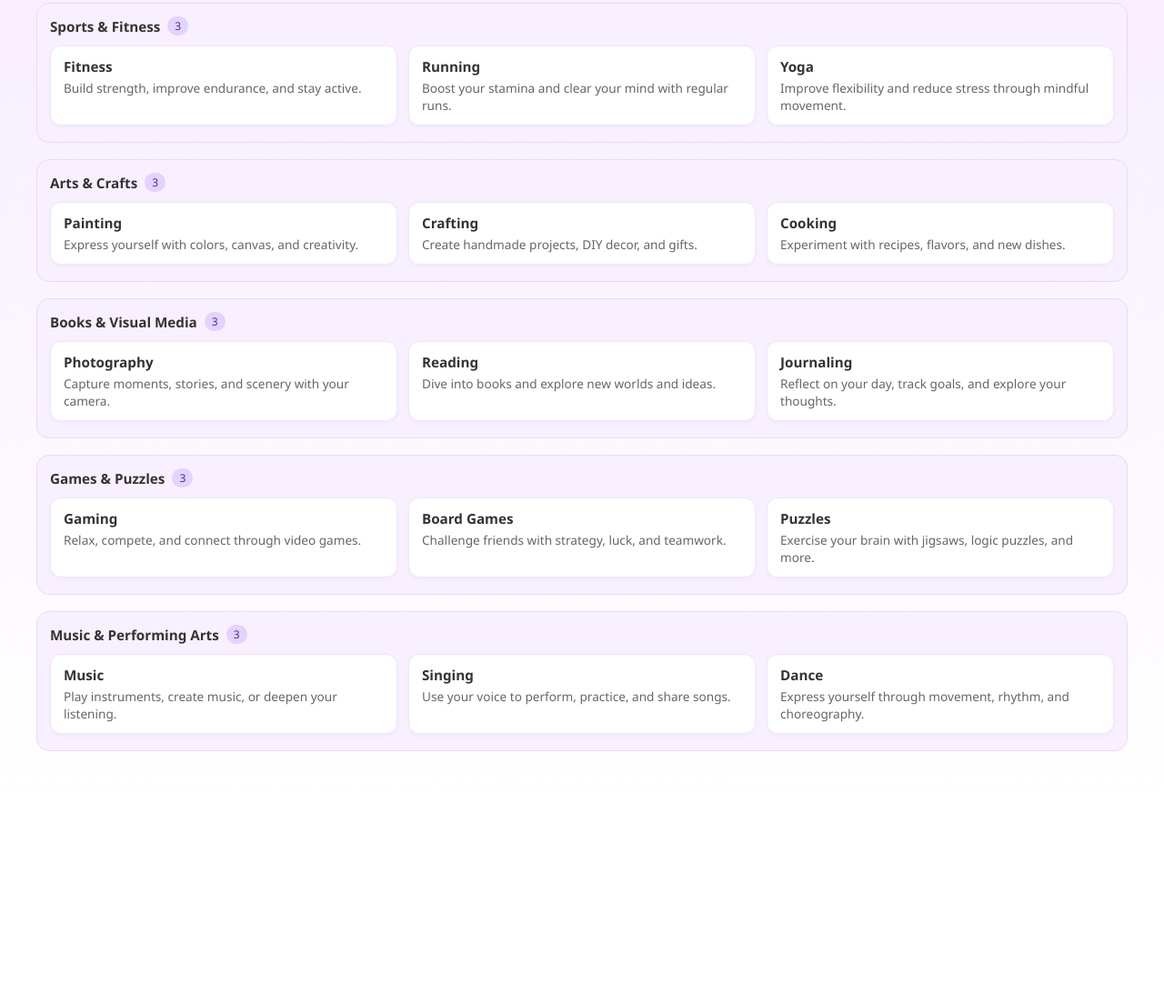
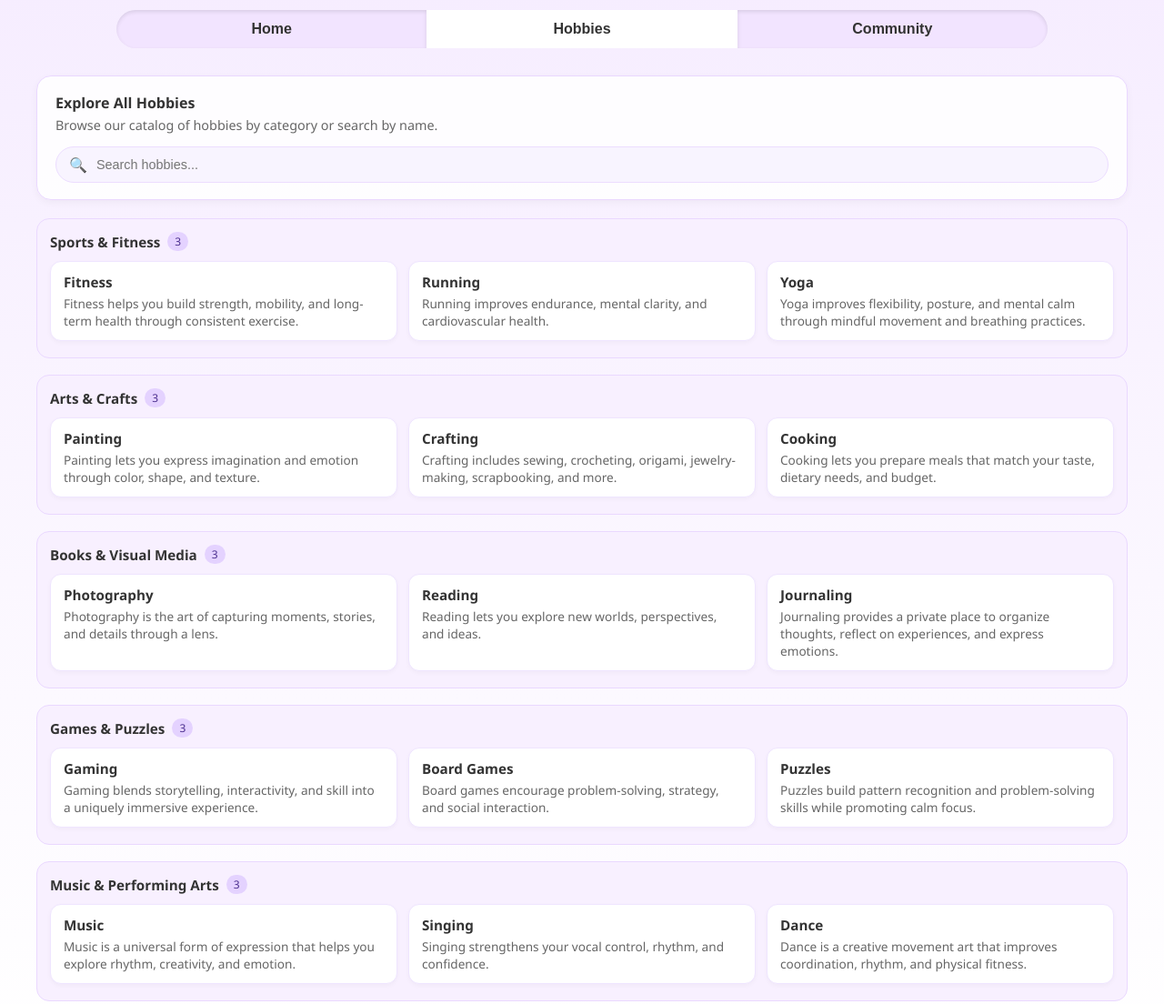
Before and after one commit to Zap-u/web_dev_project, a website: page hobbies.html in a window 1280 px wide. Shown: the part 273-1377 px from the top of the page at 91% size. Before the commit the page ends 1159 px from the top, so only its background shows below. Drawn offline with Linux system fonts and the light colour scheme.

Commit message:
Update hobbies.html

```diff
--- a/hobbies.html
+++ b/hobbies.html
@@ -5,202 +5,22 @@
     <meta name="viewport" content="width=device-width, initial-scale=1.0" />
     <title>HobbyBC – Hobbies</title>
     <link rel="stylesheet" href="hobbies.css" />
+    <script type="module">
+      import { loadLayout } from "./main.js";
+      import { loadHobbiesPage } from "./hobbies.js";
+
+      loadLayout("hobbies");
+      loadHobbiesPage();
+    </script>
   </head>
   <body>
-    <header>
-      <h1>HobbyBC</h1>
-      <p>Discover your next passion</p>
-    </header>
-
-    <nav>
-      <button onclick="location.href='index.html'">Home</button>
-      <button class="active" onclick="location.href='hobbies.html'">
-        Hobbies
-      </button>
-      <button onclick="location.href='community.html'">Community</button>
-    </nav>
+    <!-- Filled by main.js -->
+    <header id="header"></header>
+    <nav id="nav"></nav>
 
     <main class="page">
-      <section class="category-section">
-        <div class="category-header">
-          <div class="category-title">
-            <h3>Sports &amp; Fitness</h3>
-            <span class="badge">3</span>
-          </div>
-        </div>
-        <div class="cards-grid">
-          <article
-            class="hobby-card"
-            onclick="location.href='hobby.html?name=Fitness'"
-            style="cursor: pointer"
-          >
-            <h4>Fitness</h4>
-            <p>Build strength, improve endurance, and stay active.</p>
-          </article>
-
-          <article
-            class="hobby-card"
-            onclick="location.href='hobby.html?name=Running'"
-            style="cursor: pointer"
-          >
-            <h4>Running</h4>
-            <p>Boost your stamina and clear your mind with regular runs.</p>
-          </article>
-          <article
-            class="hobby-card"
-            onclick="location.href='hobby.html?name=Yoga'"
-            style="cursor: pointer"
-          >
-            <h4>Yoga</h4>
-            <p>
-              Improve flexibility and reduce stress through mindful movement.
-            </p>
-          </article>
-        </div>
-      </section>
-
-      <section class="category-section">
-        <div class="category-header">
-          <div class="category-title">
-            <h3>Arts &amp; Crafts</h3>
-            <span class="badge">3</span>
-          </div>
-        </div>
-        <div class="cards-grid">
-          <article
-            class="hobby-card"
-            onclick="location.href='hobby.html?name=Painting'"
-            style="cursor: pointer"
-          >
-            <h4>Painting</h4>
-            <p>Express yourself with colors, canvas, and creativity.</p>
-          </article>
-          <article
-            class="hobby-card"
-            onclick="location.href='hobby.html?name=Crafting'"
-            style="cursor: pointer"
-          >
-            <h4>Crafting</h4>
-            <p>Create handmade projects, DIY decor, and gifts.</p>
-          </article>
-          <article
-            class="hobby-card"
-            onclick="location.href='hobby.html?name=Cooking'"
-            style="cursor: pointer"
-          >
-            <h4>Cooking</h4>
-            <p>Experiment with recipes, flavors, and new dishes.</p>
-          </article>
-        </div>
-      </section>
-
-      <section class="category-section">
-        <div class="category-header">
-          <div class="category-title">
-            <h3>Books &amp; Visual Media</h3>
-            <span class="badge">3</span>
-          </div>
-        </div>
-        <div class="cards-grid">
-          <article
-            class="hobby-card"
-            onclick="location.href='hobby.html?name=Photography'"
-            style="cursor: pointer"
-          >
-            <h4>Photography</h4>
-            <p>Capture moments, stories, and scenery with your camera.</p>
-          </article>
-          <article
-            class="hobby-card"
-            onclick="location.href='hobby.html?name=Reading'"
-            style="cursor: pointer"
-          >
-            <h4>Reading</h4>
-            <p>Dive into books and explore new worlds and ideas.</p>
-          </article>
-
-          <article
-            class="hobby-card"
-            onclick="location.href='hobby.html?name=Journaling'"
-            style="cursor: pointer"
-          >
-            <h4>Journaling</h4>
-            <p>Reflect on your day, track goals, and explore your thoughts.</p>
-          </article>
-        </div>
-      </section>
-
-      <section class="category-section">
-        <div class="category-header">
-          <div class="category-title">
-            <h3>Games &amp; Puzzles</h3>
-            <span class="badge">3</span>
-          </div>
-        </div>
-        <div class="cards-grid">
-          <article
-            class="hobby-card"
-            onclick="location.href='hobby.html?name=Gaming'"
-            style="cursor: pointer"
-          >
-            <h4>Gaming</h4>
-            <p>Relax, compete, and connect through video games.</p>
-          </article>
-
-          <article
-            class="hobby-card"
-            onclick="location.href='hobby.html?name=Board%20Games'"
-            style="cursor: pointer"
-          >
-            <h4>Board Games</h4>
-            <p>Challenge friends with strategy, luck, and teamwork.</p>
-          </article>
-          <article
-            class="hobby-card"
-            onclick="location.href='hobby.html?name=Puzzles'"
-            style="cursor: pointer"
-          >
-            <h4>Puzzles</h4>
-            <p>Exercise your brain with jigsaws, logic puzzles, and more.</p>
-          </article>
-        </div>
-      </section>
-
-      <section class="category-section">
-        <div class="category-header">
-          <div class="category-title">
-            <h3>Music &amp; Performing Arts</h3>
-            <span class="badge">3</span>
-          </div>
-        </div>
-        <div class="cards-grid">
-          <article
-            class="hobby-card"
-            onclick="location.href='hobby.html?name=Music'"
-            style="cursor: pointer"
-          >
-            <h4>Music</h4>
-            <p>Play instruments, create music, or deepen your listening.</p>
-          </article>
-
-          <article
-            class="hobby-card"
-            onclick="location.href='hobby.html?name=Singing'"
-            style="cursor: pointer"
-          >
-            <h4>Singing</h4>
-            <p>Use your voice to perform, practice, and share songs.</p>
-          </article>
-          <article
-            class="hobby-card"
-            onclick="location.href='hobby.html?name=Dance'"
-            style="cursor: pointer"
-          >
-            <h4>Dance</h4>
-            <p>Express yourself through movement, rhythm, and choreography.</p>
-          </article>
-        </div>
-      </section>
+      <!-- Everything below is rendered via JS + data.json -->
+      <div id="hobbiesRoot"></div>
     </main>
   </body>
 </html>
```
